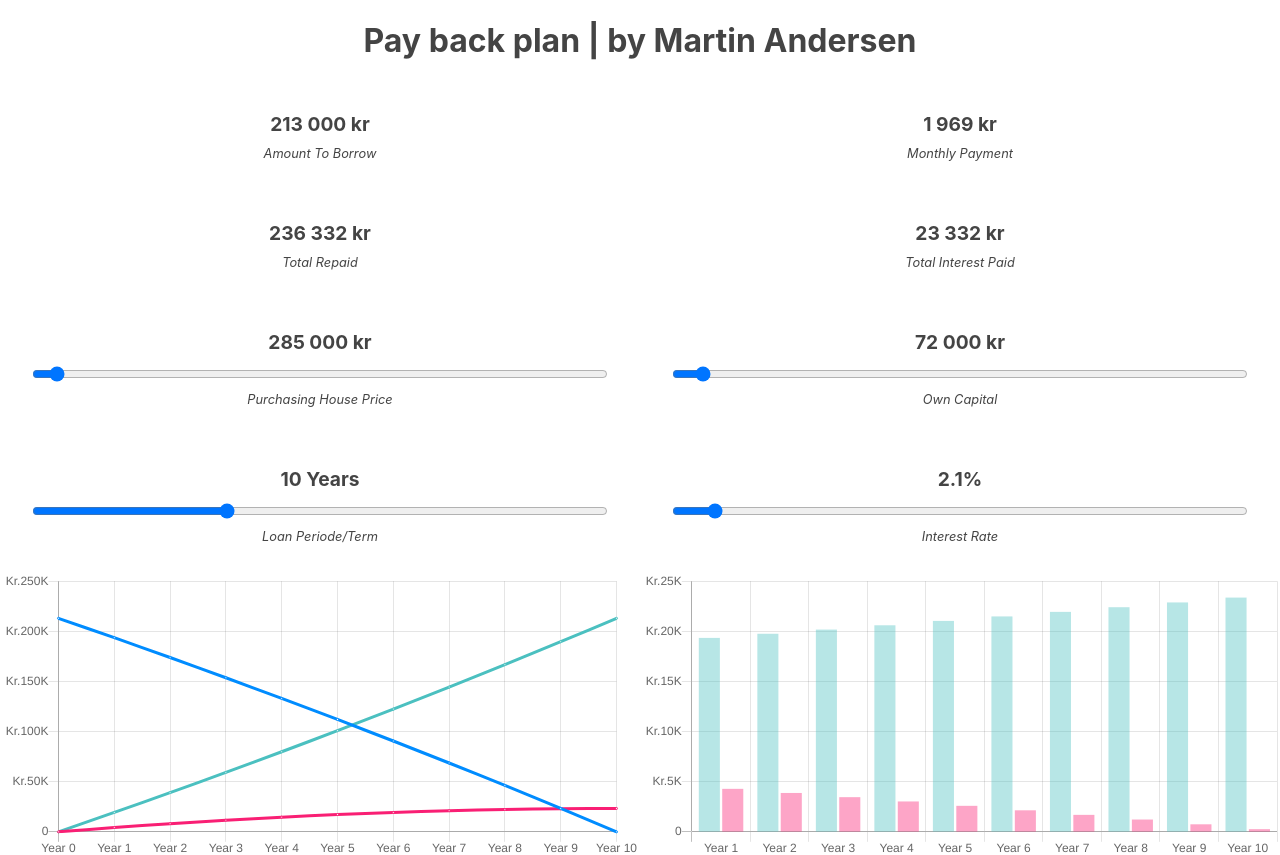
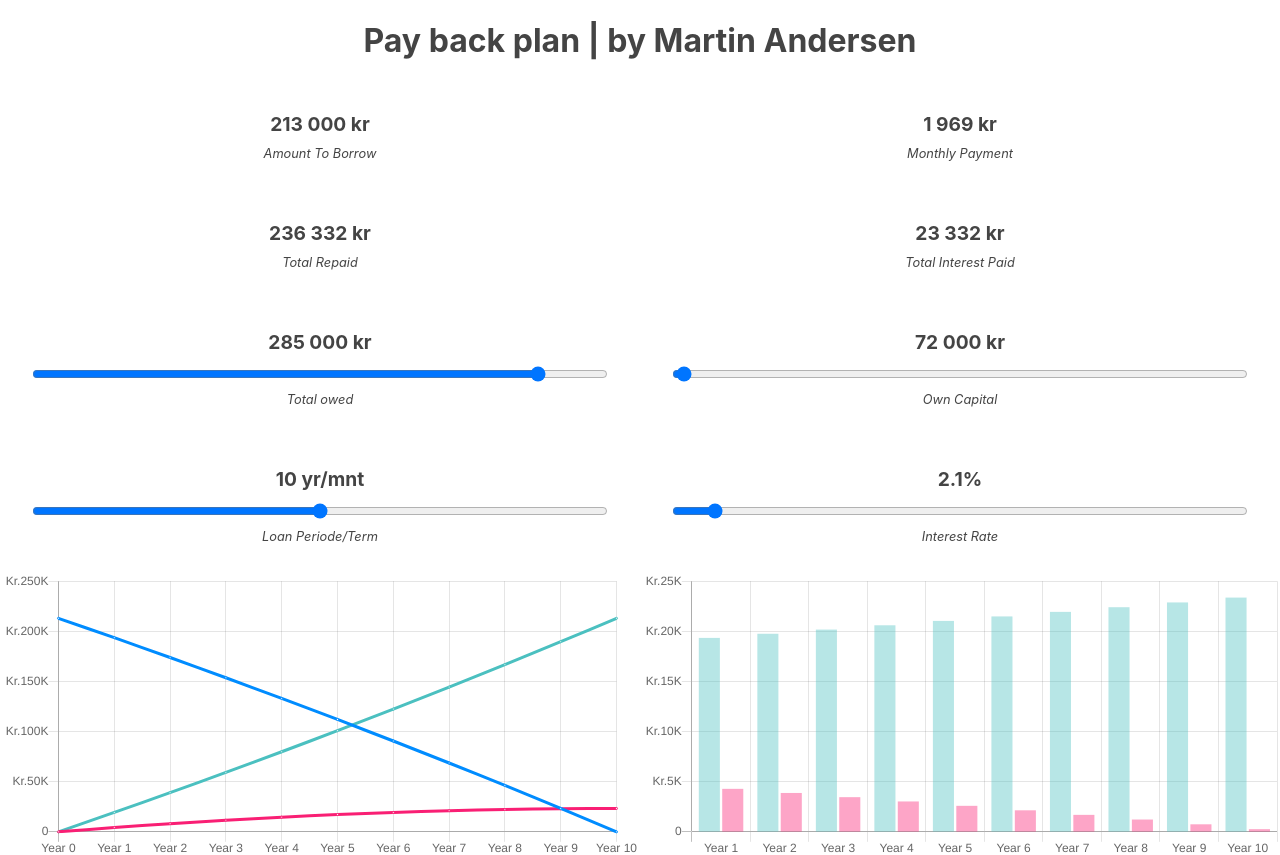
Before and after one commit to webmaeistro/houseloan-calc, a React (Create React App) app: page / in a window 1280 px wide. Shown: the top 855 px of the page. Built offline with nearby package versions, Linux system fonts and the light colour scheme; what react-ga-gtm would draw is missing.

Commit message:
Update CalculatorControls.js
loan to debt pric2

```diff
--- a/src/components/CalculatorControls.js
+++ b/src/components/CalculatorControls.js
@@ -16,16 +16,16 @@ export const CalculatorControls = props => {
 					type="range"
 					className="grid__item--range-slider"
 					id="purchasingHousePrice"
-					min="50000"
-					max="7500000"
+					min="5000"
+					max="140000"
 					step="1000"
-					defaultValue="274000"
+					defaultValue="125000"
 					onChange={() => props.handleHouseloanDataChange(
 						parseFloat(document.getElementById('depositAmount').value),
 						parseFloat(document.getElementById('purchasingHousePrice').value),
 						parseFloat(document.getElementById('houseloanTerm').value),
 						parseFloat(document.getElementById('interestRate').value))} />
-				<label className="grid__item--label" htmlFor="purchasingHousePrice">Purchasing House Price</label>
+				<label className="grid__item--label" htmlFor="purchasingHousePrice">Total owed</label>
 			</div>
 			<div className="grid__item">
 				<span className="grid__item--header">{props.depositAmount.toLocaleString('nb-NO', localeOptions)}</span>
@@ -34,9 +34,9 @@ export const CalculatorControls = props => {
 					className="grid__item--range-slider"
 					id="depositAmount"
 					min="1000"
-					max="1000000"
+					max="1250000"
 					step="1000"
-					defaultValue="42000"
+					defaultValue="10000"
 					onChange={() => props.handleHouseloanDataChange(
 						parseFloat(document.getElementById('depositAmount').value),
 						parseFloat(document.getElementById('purchasingHousePrice').value),
@@ -45,15 +45,15 @@ export const CalculatorControls = props => {
 				<label className="grid__item--label" htmlFor="points">Own Capital</label>
 			</div>
 			<div className="grid__item">
-				<span className="grid__item--header">{props.houseloanTerm} Years</span>
+				<span className="grid__item--header">{props.houseloanTerm} yr/mnt </span>
 				<input
 					type="range"
 					className="grid__item--range-slider"
 					id="houseloanTerm"
-					min="5"
-					max="35"
-					step="1"
-					defaultValue="15"
+					min="1"
+					max="3"
+					step="0.5"
+					defaultValue="2"
 					onChange={() => props.handleHouseloanDataChange(
 						parseFloat(document.getElementById('depositAmount').value),
 						parseFloat(document.getElementById('purchasingHousePrice').value),
```
